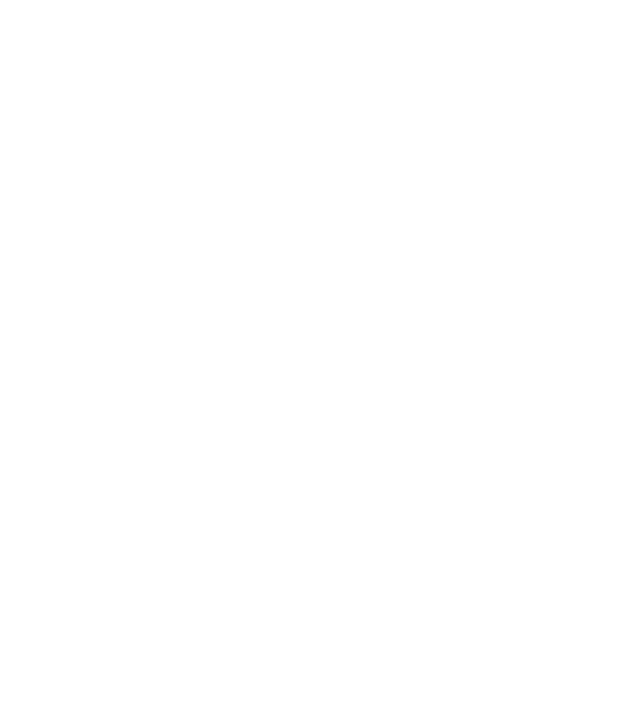
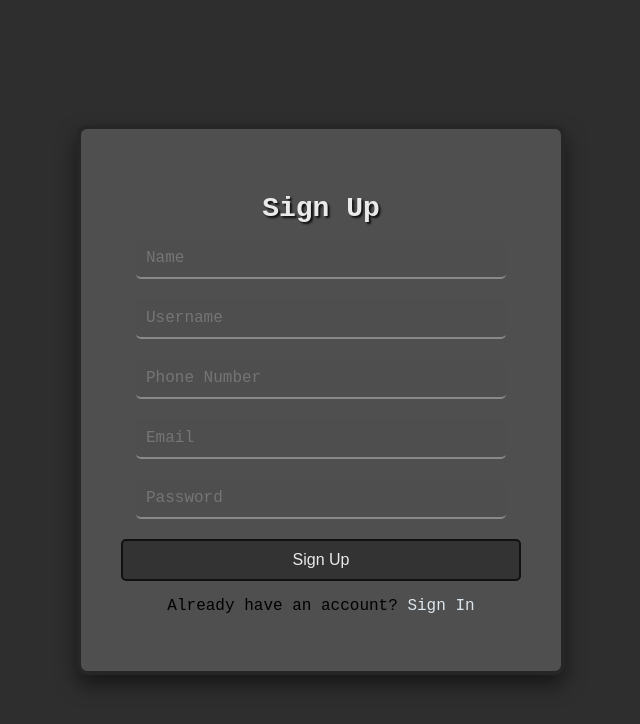
Before and after one commit to sudhanshu2070/react-phonebook, a React (Create React App) app: page /signup in a window 1280 px wide. Before the commit this address had no page. Shown: the top 724 px of the page, without its empty margins (319-959 px from the left). Built offline with nearby package versions, Linux system fonts and the light colour scheme.

Commit message:
login/signup page

```diff
--- a/src/App.tsx
+++ b/src/App.tsx
@@ -8,6 +8,8 @@
 import Experience from './components/Experience/Experience';
 import ThreePointVis from './components/ThreePointVis/ThreePointVis/ThreePointVis';
 import './components/ThreePointVis/ThreePointVis/ThreePointVis.css';
+import Login from './components/Login/Login';
+import SignUp from './components/SignUp/SignUp';
 //import{ contacts }from './data/contact-detail'; to fetch the data locally saved in the .ts file
 
 const data = new Array(390).fill(0).map((d, id) => ({ id }));
@@ -27,7 +29,7 @@
   return (
       <AnimatePresence>
         <Routes location={location} key={location.pathname}>
-          <Route path="/" element={<Transitions> <Home /></Transitions> }/>
+          <Route path="/home" element={<Transitions> <Home /></Transitions> }/>
           <Route path="/add-contact" element={ <Transitions> <AddContact /> </Transitions> } />
           <Route path="/contact/:name" element={ <Transitions> <ContactDetails /> </Transitions>} />
           {/*handling the case where no contact name is provided */}
@@ -47,6 +49,10 @@
             </div>
             </div>
             } />
+
+          <Route path="/" element={ <Transitions><Login /></Transitions> } />
+          <Route path="/signup" element={ <Transitions><SignUp /></Transitions> } />
+
         </Routes>
       </AnimatePresence>
   );
--- a/src/components/ContactDetail/ContactDetails.css
+++ b/src/components/ContactDetail/ContactDetails.css
@@ -94,6 +94,10 @@
 
 .card.prev:hover{
   transform: scale(0.9);
+}
+
+.card.prev:hover ~ .nav-button.left {
+  display: none;
 }
 
 .card.next{
--- /dev/null
+++ b/src/components/Login/Login.css
@@ -0,0 +1,76 @@
+/* Container to center the login box */
+.login-container {
+    display: flex;
+    justify-content: center;
+    align-items: center;
+    height: 100vh;
+    background-color: #f4e6c5;
+    font-family: 'Courier New', Courier, monospace;
+  }
+
+  /* Styling the login box */
+  .login-box {
+    background: #f9dcb8;
+    border: 4px solid #7b3e19;
+    padding: 40px;
+    width: 400px;
+    text-align: center;
+    box-shadow: 0 10px 15px rgba(0, 0, 0, 0.3);
+    border-radius: 15px;
+  }
+
+  /* Title style with retro font */
+  .login-title {
+    font-size: 28px;
+    color: #7b3e19;
+    text-shadow: 2px 2px 2px #c9ab87;
+    margin-bottom: 20px;
+  }
+
+  /* Styling input fields and labels */
+  .input-group {
+    margin-bottom: 20px;
+  }
+
+  .input-group input {
+    max-width: 350px;
+    width: 100%;
+    padding: 10px;
+    border: 2px solid #7b3e19;
+    border-radius: 5px;
+    background-color: #f9ebde;
+    color: #573a1f;
+  }
+
+  /* Button style with retro colors */
+  .login-button {
+    max-width: 120px;
+    width: 100%;
+    padding: 10px;
+    background-color: #7b3e19;
+    color: #f9ebde;
+    border: 2px solid #573a1f;
+    border-radius: 5px;
+    cursor: pointer;
+    font-size: 16px;
+  }
+
+  .login-button:hover {
+    background-color: #9c5033;
+  }
+
+  /* Text for signup and link styling */
+  .signup-text {
+    margin-top: 15px;
+    font-size: 14px;
+    color: #573a1f;
+  }
+
+  .signup-link {
+    color: #7b3e19;
+    text-decoration: underline;
+  }
+
+  .signup-link:hover {
+    color: #9c5033;
+  }
--- /dev/null
+++ b/src/components/Login/Login.tsx
@@ -0,0 +1,66 @@
+import React, { useState } from 'react';
+import { useNavigate, Link } from 'react-router-dom';
+import './Login.css';
+
+const Login: React.FC = () => {
+  const [formData, setFormData] = useState({
+    username: '',
+    password: ''
+  });
+
+  const navigate = useNavigate();
+
+  const handleInputChange = (e: React.ChangeEvent<HTMLInputElement>) => {
+    const { name, value } = e.target;
+    setFormData({
+      ...formData,
+      [name]: value
+    });
+  };
+
+  const handleSubmit = (e: React.FormEvent) => {
+    e.preventDefault();
+    console.log('Login form data:', formData);
+    // Add logic for submitting form data to the server
+
+    navigate('/home');
+  };
+
+  return (
+    <div className="login-container">
+      <div className="login-box">
+        <h2 className="login-title">Login</h2>
+        <form onSubmit={handleSubmit} className="login-form">
+          <div className="input-group">
+            <input
+              type="text"
+              name="username"
+              value={formData.username}
+              onChange={handleInputChange}
+              required
+              placeholder='Username'
+            />
+          </div>
+
+          <div className="input-group">
+            <input
+              type="password"
+              name="password"
+              value={formData.password}
+              onChange={handleInputChange}
+              required
+              placeholder='Password'
+            />
+          </div>
+
+          <button type="submit" className="login-button">Login</button>
+        </form>
+        <p className="signup-text">
+          Don't have an account? <Link to="/signup" className="signup-link">Sign up</Link>
+        </p>
+      </div>
+    </div>
+  );
+};
+
+export default Login;
--- /dev/null
+++ b/src/components/SignUp/SignUp.css
@@ -0,0 +1,110 @@
+/* Container to center the signup box */
+.signup-container {
+    display: flex;
+    justify-content: center;
+    align-items: center;
+    height: 100vh;
+    background-color: #2e2e2e;
+    font-family: 'Courier New', Courier, monospace;
+  }
+
+  /* Styling the signup box */
+  .signup-box {
+    background: #4f4f4f;
+    border: 4px solid #262626;
+    padding: 40px;
+    width: 400px;
+    text-align: center;
+    box-shadow: 0 10px 20px rgba(0, 0, 0, 0.5);
+    border-radius: 10px;
+  }
+
+  /* Title style with retro font */
+  .signup-title {
+    font-size: 28px;
+    color: #eaeaea;
+    text-shadow: 2px 2px 2px #111;
+    margin-bottom: 15px;
+  }
+
+  .input-group {
+    margin-bottom: 20px;
+  }
+
+  .input-group label {
+    display: block;
+    font-size: 14px;
+    margin-bottom: 8px;
+    color: #cccccc;
+    text-shadow: 1px 1px 1px #111;
+  }
+
+  .input-group input {
+    width: 100%;
+    padding: 10px;
+    border: 2px solid #3e3e3e;
+    border-radius: 5px;
+    background-color: #5e5e5e;
+    color: #eaeaea;
+  }
+
+  .signup-button {
+    width: 100%;
+    padding: 10px;
+    background-color: #333333;
+    color: #eaeaea;
+    border: 2px solid #111;
+    border-radius: 5px;
+    cursor: pointer;
+    font-size: 16px;
+  }
+
+  .signup-button:hover {
+    background-color: #444444;
+  }
+
+  .signup-form input {
+    font-family: inherit;
+    font-size: 16px;
+    background: #4e4e4e;
+    border: none;
+    padding: 10px;
+    border-bottom: 2px solid #888888;
+    color: #ffffff;
+    outline: none;
+  }
+
+  .signup-form input:focus {
+    border-bottom: 2px solid #cccccc;
+  }
+
+  .signup-button:hover {
+    background-color: #555555;
+    transition: background-color 0.2s ease;
+  }
+
+  @media (max-width: 600px) {
+    .signup-box {
+      padding: 20px; /* Reduce padding on smaller screens */
+    }
+
+    .signup-title {
+      font-size: 24px; /* Adjust font size */
+    }
+
+    .signup-button {
+      font-size: 14px; /* Adjust button font size */
+    }
+  }
+
+.signIn-link{
+color: #DDE6ED;
+text-decoration-line: none;
+}
+
+.signIn-link:hover{
+    color: #EEEEEE;
+    background-color: #222831;
+    padding: 2px;
+    border-radius: 5px;
+}
--- /dev/null
+++ b/src/components/SignUp/SignUp.tsx
@@ -0,0 +1,103 @@
+import React, { useState } from 'react';
+import { Link, useNavigate } from 'react-router-dom';
+import './SignUp.css';
+
+const SignUp: React.FC = () => {
+  const [formData, setFormData] = useState({
+    name: '',
+    username: '',
+    number: '',
+    email: '',
+    password: ''
+  });
+
+  const navigate = useNavigate();
+
+  const handleInputChange = (e: React.ChangeEvent<HTMLInputElement>) => {
+    const { name, value } = e.target;
+    setFormData({
+      ...formData,
+      [name]: value
+    });
+  };
+
+  const handleSubmit = (e: React.FormEvent) => {
+    e.preventDefault();
+    console.log('SignUp form data:', formData);
+    // Add logic for submitting form data to the server
+
+    navigate('/home');
+  };
+
+  return (
+    <div className="signup-container">
+      <div className="signup-box">
+        <h2 className="signup-title">Sign Up</h2>
+        <form onSubmit={handleSubmit} className="signup-form">
+
+          <div className="input-group">
+            <input
+              type="text"
+              name="name"
+              value={formData.name}
+              onChange={handleInputChange}
+              required
+              placeholder="Name"
+            />
+          </div>
+
+          <div className="input-group">
+            <input
+              type="text"
+              name="username"
+              value={formData.username}
+              onChange={handleInputChange}
+              required
+              placeholder="Username"
+            />
+          </div>
+
+          <div className="input-group">
+            <input
+              type="text"
+              name="number"
+              value={formData.number}
+              onChange={handleInputChange}
+              required
+              placeholder="Phone Number"
+            />
+          </div>
+
+          <div className="input-group">
+            <input
+              type="email"
+              name="email"
+              value={formData.email}
+              onChange={handleInputChange}
+              required
+              placeholder="Email"
+            />
+          </div>
+
+          <div className="input-group">
+            <input
+              type="password"
+              name="password"
+              value={formData.password}
+              onChange={handleInputChange}
+              required
+              placeholder="Password"
+            />
+          </div>
+
+          <button type="submit" className="signup-button">Sign Up</button>
+        </form>
+        <p>
+        Already have an account? <Link to="/" className="signIn-link">Sign In</Link>
+      </p>
+      </div>
+    </div>
+  );
+};
+
+export default SignUp;
```
